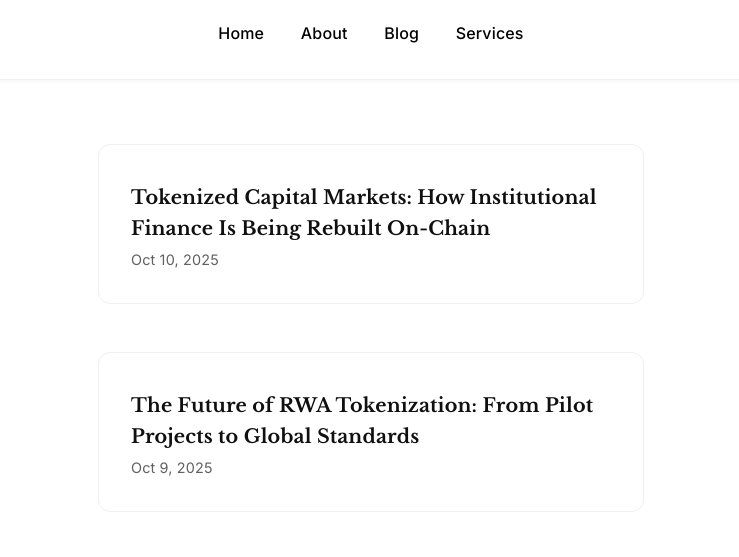
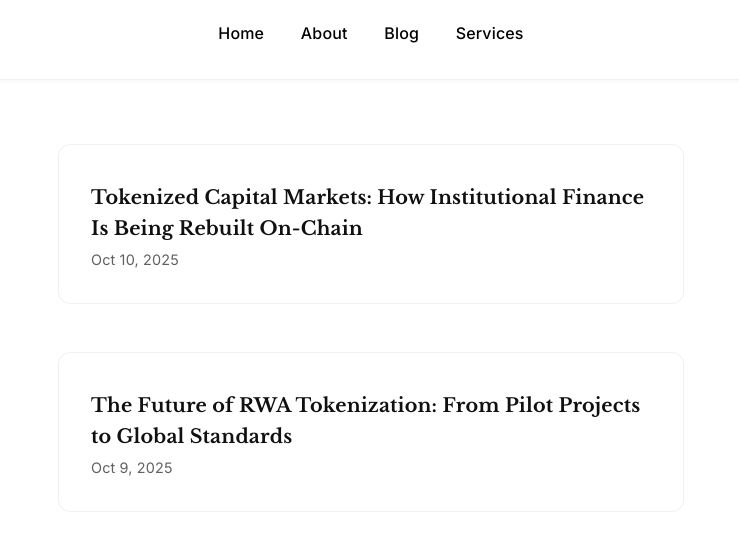
Before and after one commit to mglass02/tokenized-asset-collective, a website: page blog.html in a window 1280 px wide. Shown: the part 169-726 px from the top of the page, without its empty margins (269-1008 px from the left). Drawn offline with nearby package versions, Linux system fonts and the light colour scheme.

Commit message:
fixing blog soze

```diff
--- a/css/style.css
+++ b/css/style.css
@@ -92,7 +92,7 @@ main {
   border-radius: 12px;
   background-color: #fff;
   transition: transform 0.3s ease, box-shadow 0.3s ease;
-  width: 30rem;
+  width: 80%;
   margin: 3rem auto;
 }
 
```
